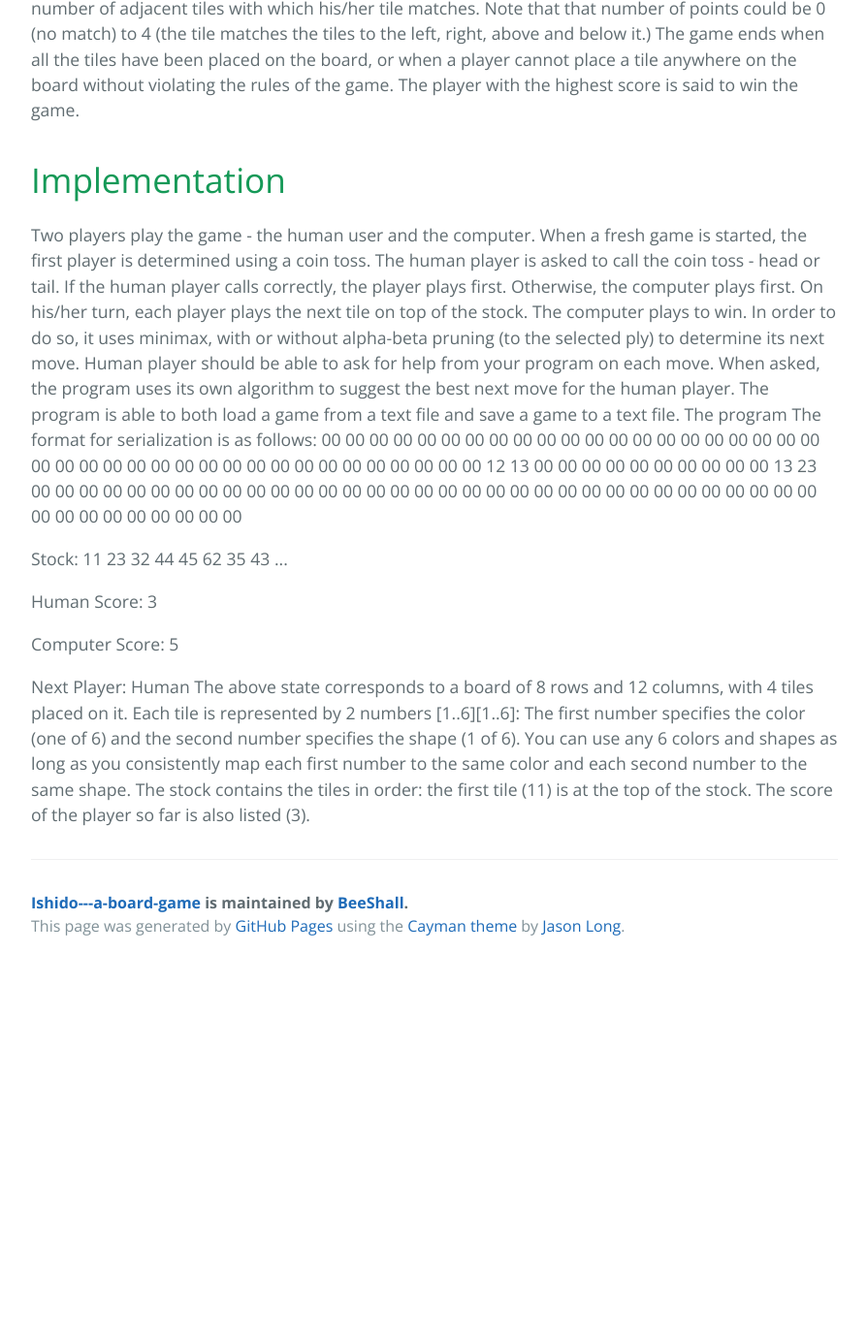
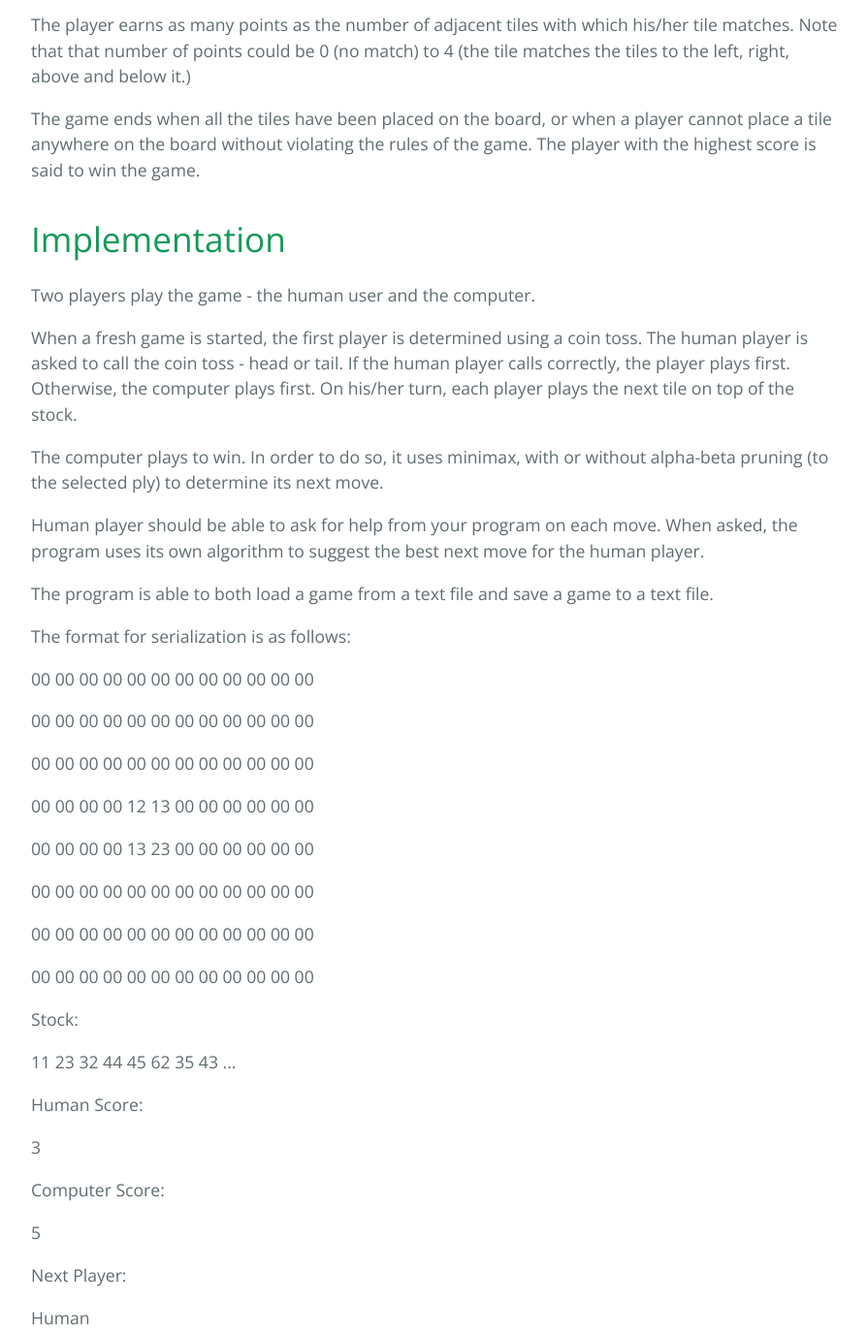
Before and after one commit to BeeShall/Ishido---A-Board-Game, a plain HTML site: page index.html in a window 1280 px wide. Shown: the part 781-2157 px from the top of the page at 97% size, without its empty margins (192-1086 px from the left). Before the commit the page ends 1780 px from the top, so only its background shows below. Drawn offline with nearby package versions, Linux system fonts and the light colour scheme.

```diff
--- a/index.html
+++ b/index.html
@@ -28,42 +28,61 @@
 <h1>
 <a id="rules" class="anchor" href="#rules" aria-hidden="true"><span aria-hidden="true" class="octicon octicon-link"></span></a>Rules</h1>
 
-<p>They may not place the tile adjacent to (left/right/above/below) another tile unless either the color or the symbol of the two tiles match. If the tile does not match any tile already on the board, it must be placed in a square not adjacent to any other tile on the board.
-The player earns as many points as the number of adjacent tiles with which his/her tile matches. Note that that number of points could be 0 (no match) to 4 (the tile matches the tiles to the left, right, above and below it.)
-The game ends when all the tiles have been placed on the board, or when a player cannot place a tile anywhere on the board without violating the rules of the game. The player with the highest score is said to win the game.</p>
+<p>They may not place the tile adjacent to (left/right/above/below) another tile unless either the color or the symbol of the two tiles match. If the tile does not match any tile already on the board, it must be placed in a square not adjacent to any other tile on the board.</p>
+
+<p>The player earns as many points as the number of adjacent tiles with which his/her tile matches. Note that that number of points could be 0 (no match) to 4 (the tile matches the tiles to the left, right, above and below it.)</p>
+
+<p>The game ends when all the tiles have been placed on the board, or when a player cannot place a tile anywhere on the board without violating the rules of the game. The player with the highest score is said to win the game.</p>
 
 <h1>
 <a id="implementation" class="anchor" href="#implementation" aria-hidden="true"><span aria-hidden="true" class="octicon octicon-link"></span></a>Implementation</h1>
 
-<p>Two players play the game - the human user and the computer.
-When a fresh game is started, the first player is determined using a coin toss. The human player is asked to call the coin toss - head or tail. If the human player calls correctly, the player plays first. Otherwise, the computer plays first.
-On his/her turn, each player plays the next tile on top of the stock.
-The computer plays to win. In order to do so, it uses minimax, with or without alpha-beta pruning (to the selected ply) to determine its next move.
-Human player should be able to ask for help from your program on each move. When asked, the program uses its own algorithm to suggest the best next move for the human player.
-The program is able to both load a game from a text file and save a game to a text file.
-The program
-The format for serialization is as follows:
-00 00 00 00 00 00 00 00 00 00 00 00
-00 00 00 00 00 00 00 00 00 00 00 00
-00 00 00 00 00 00 00 00 00 00 00 00
-00 00 00 00 12 13 00 00 00 00 00 00
-00 00 00 00 13 23 00 00 00 00 00 00
-00 00 00 00 00 00 00 00 00 00 00 00
-00 00 00 00 00 00 00 00 00 00 00 00
-00 00 00 00 00 00 00 00 00 00 00 00</p>
+<p>Two players play the game - the human user and the computer.</p>
 
-<p>Stock:
-11 23 32 44 45 62 35 43 ...</p>
+<p>When a fresh game is started, the first player is determined using a coin toss. The human player is asked to call the coin toss - head or tail. If the human player calls correctly, the player plays first. Otherwise, the computer plays first.
+On his/her turn, each player plays the next tile on top of the stock.</p>
 
-<p>Human Score:
-3</p>
+<p>The computer plays to win. In order to do so, it uses minimax, with or without alpha-beta pruning (to the selected ply) to determine its next move.</p>
 
-<p>Computer Score:
-5</p>
+<p>Human player should be able to ask for help from your program on each move. When asked, the program uses its own algorithm to suggest the best next move for the human player.</p>
 
-<p>Next Player:
-Human
-The above state corresponds to a board of 8 rows and 12 columns, with 4 tiles placed on it. Each tile is represented by 2 numbers [1..6][1..6]: The first number specifies the color (one of 6) and the second number specifies the shape (1 of 6). You can use any 6 colors and shapes as long as you consistently map each first number to the same color and each second number to the same shape.
+<p>The program is able to both load a game from a text file and save a game to a text file.</p>
+
+<p>The format for serialization is as follows:</p>
+
+<p>00 00 00 00 00 00 00 00 00 00 00 00</p>
+
+<p>00 00 00 00 00 00 00 00 00 00 00 00</p>
+
+<p>00 00 00 00 00 00 00 00 00 00 00 00</p>
+
+<p>00 00 00 00 12 13 00 00 00 00 00 00</p>
+
+<p>00 00 00 00 13 23 00 00 00 00 00 00</p>
+
+<p>00 00 00 00 00 00 00 00 00 00 00 00</p>
+
+<p>00 00 00 00 00 00 00 00 00 00 00 00</p>
+
+<p>00 00 00 00 00 00 00 00 00 00 00 00</p>
+
+<p>Stock:</p>
+
+<p>11 23 32 44 45 62 35 43 ...</p>
+
+<p>Human Score:</p>
+
+<p>3</p>
+
+<p>Computer Score:</p>
+
+<p>5</p>
+
+<p>Next Player:</p>
+
+<p>Human</p>
+
+<p>The above state corresponds to a board of 8 rows and 12 columns, with 4 tiles placed on it. Each tile is represented by 2 numbers [1..6][1..6]: The first number specifies the color (one of 6) and the second number specifies the shape (1 of 6). You can use any 6 colors and shapes as long as you consistently map each first number to the same color and each second number to the same shape.
 The stock contains the tiles in order: the first tile (11) is at the top of the stock. The score of the player so far is also listed (3).</p>
 
       <footer class="site-footer">
```
Also changed, not shown: params.json (+1 -1 lines).
